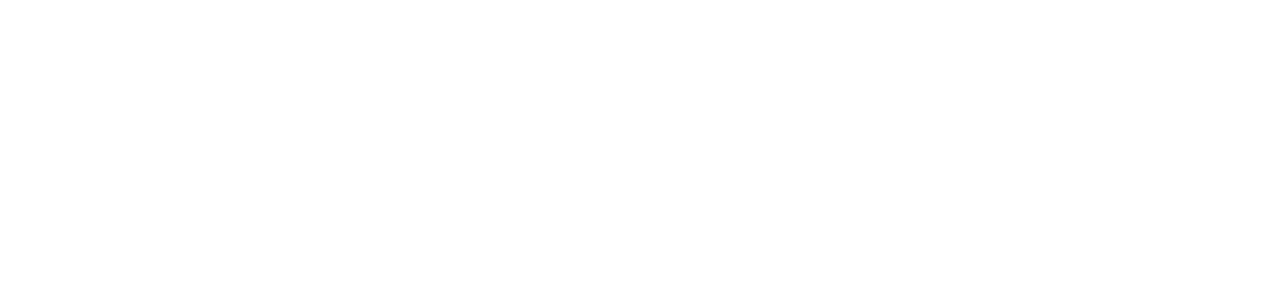
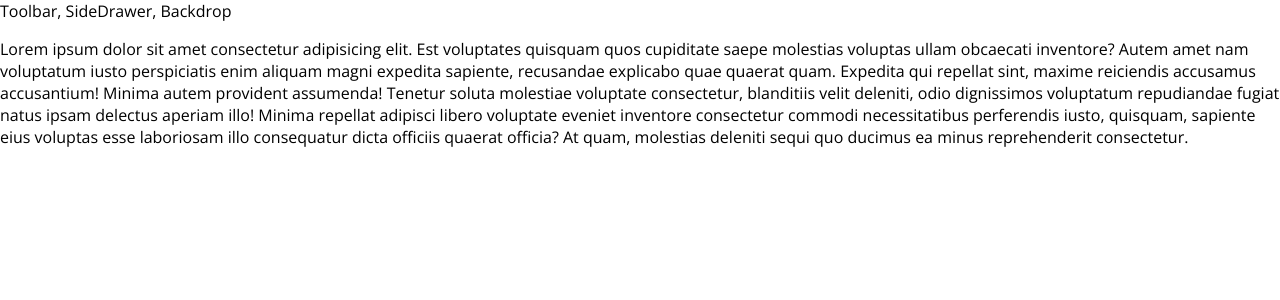
Before and after one commit to hudsonpereira/burguer-builder, a React app: page / in a window 1280 px wide. Shown: the top 300 px of the page. Built offline with nearby package versions, Linux system fonts and the light colour scheme.

Commit message:
root setup, layout setup, hoc aux

```diff
--- a/src/App.js
+++ b/src/App.js
@@ -1,9 +1,13 @@
 import React, { Component } from 'react';
+import Layout from './components/Layout/Layout';
 
 class App extends Component {
   render() {
     return (
       <div className="">
+        <Layout>
+          <p>Lorem ipsum dolor sit amet consectetur adipisicing elit. Est voluptates quisquam quos cupiditate saepe molestias voluptas ullam obcaecati inventore? Autem amet nam voluptatum iusto perspiciatis enim aliquam magni expedita sapiente, recusandae explicabo quae quaerat quam. Expedita qui repellat sint, maxime reiciendis accusamus accusantium! Minima autem provident assumenda! Tenetur soluta molestiae voluptate consectetur, blanditiis velit deleniti, odio dignissimos voluptatum repudiandae fugiat natus ipsam delectus aperiam illo! Minima repellat adipisci libero voluptate eveniet inventore consectetur commodi necessitatibus perferendis iusto, quisquam, sapiente eius voluptas esse laboriosam illo consequatur dicta officiis quaerat officia? At quam, molestias deleniti sequi quo ducimus ea minus reprehenderit consectetur.</p>
+        </Layout>
       </div>
     );
   }
--- /dev/null
+++ b/src/components/Layout/Layout.js
@@ -0,0 +1,13 @@
+import React from "react";
+import Aux from './../../hoc/Aux';
+
+const layout = props => (
+  <Aux>
+    <div>Toolbar, SideDrawer, Backdrop</div>
+    <main>
+      {props.children}
+    </main>
+  </Aux>
+);
+
+export default layout;
--- /dev/null
+++ b/src/hoc/Aux.js
@@ -0,0 +1,3 @@
+const aux = props => props.children;
+
+export default aux;
```
